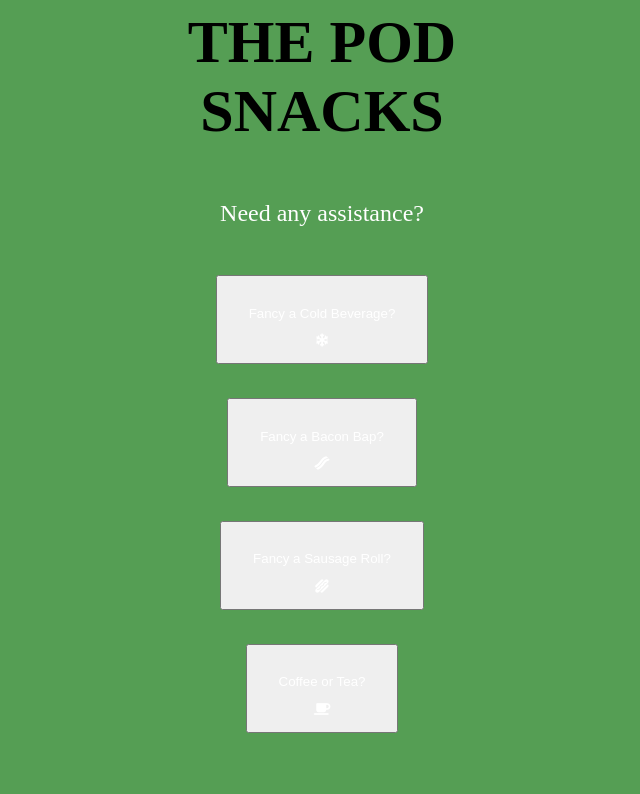
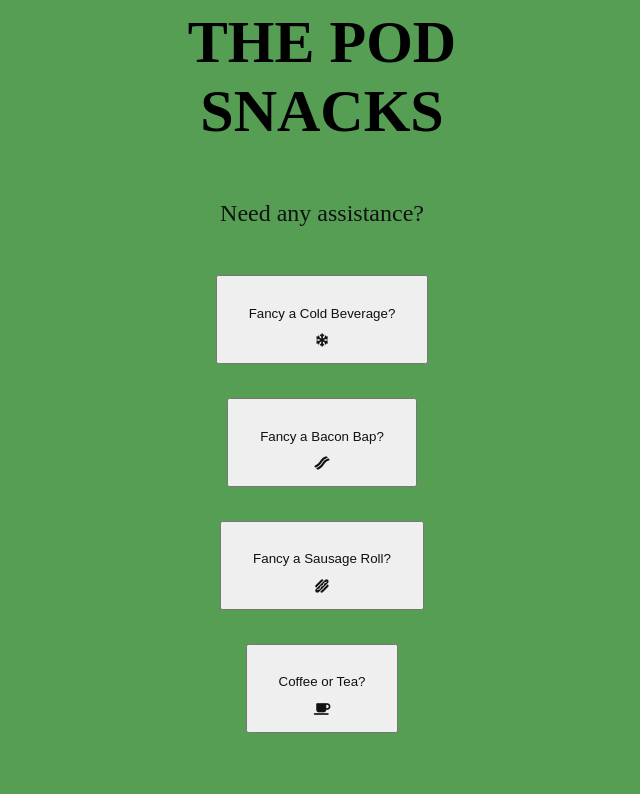
Before and after one commit to riversidecoaching/emenu, a plain HTML site: page index.html in a window 1280 px wide. Shown: the top 794 px of the page, without its empty margins (318-958 px from the left). Drawn offline with Linux system fonts and the light colour scheme; a web font is replaced by a local one.

Commit message:
Update index.html

```diff
--- a/index.html
+++ b/index.html
@@ -20,7 +20,7 @@ div {
     text-align: center;
  }
 a:link {
-  color: #ffffff;
+  color: #111111;
   padding: 14px 25px;
   text-align: center;
   text-decoration: none;
```
